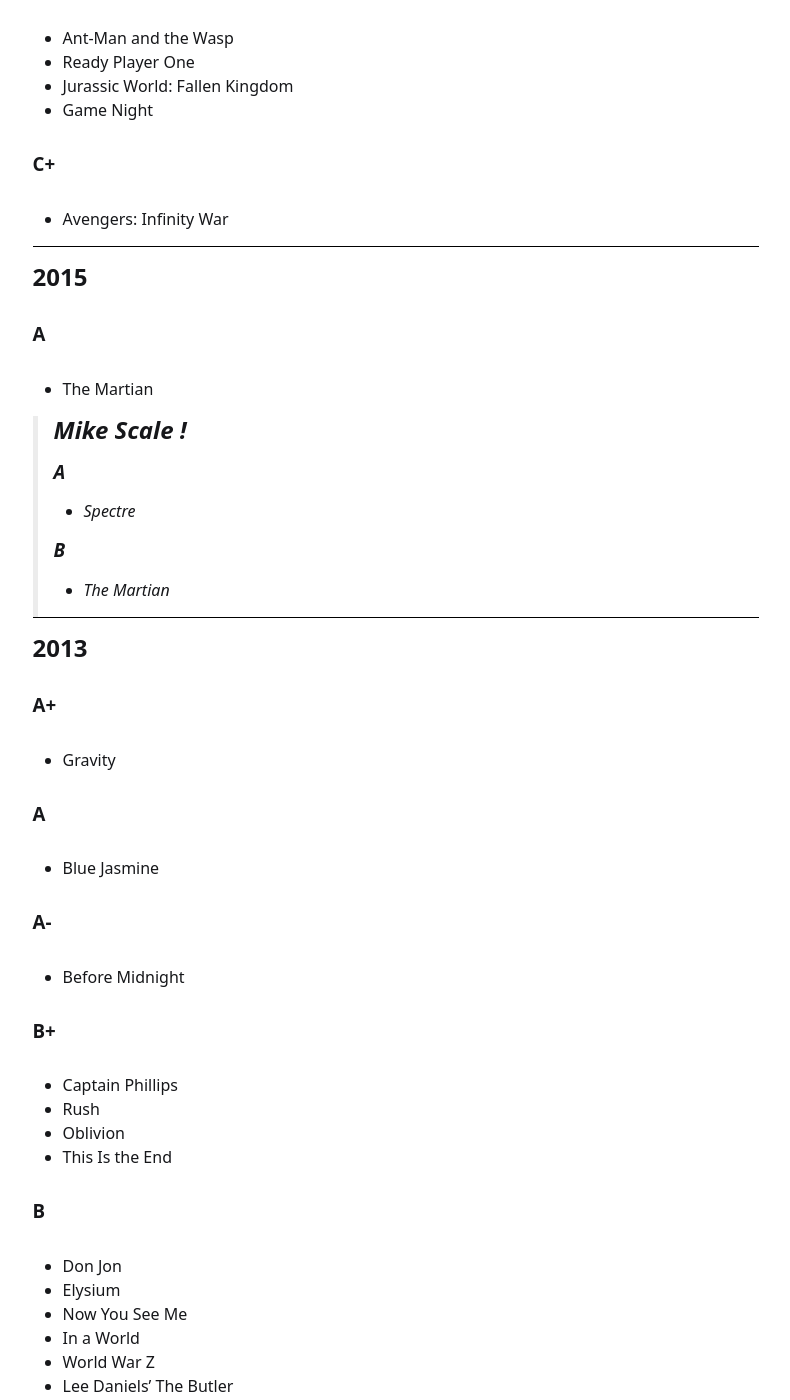
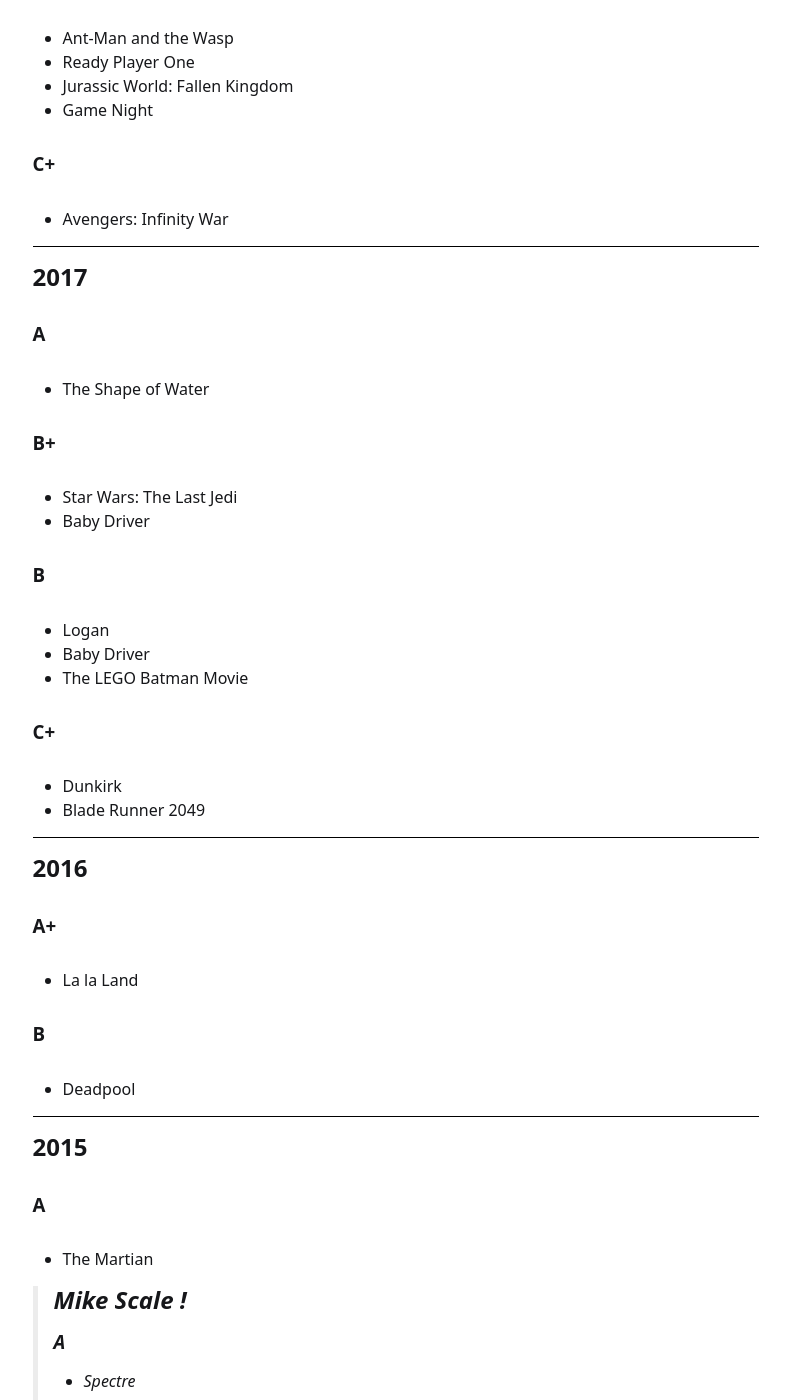
Before and after one commit to casagou/joa, a Jekyll site: the page built from _pages/movies.md, in a window 1280 px wide and 1400 px high, scrolled down 2580 px. Shown: the whole window, without its empty margins (329-1119 px from the left). Built offline with Jekyll 4.4.1, drawn with Linux system fonts in a browser that asks for light colours.

Commit message:
Update movies.md

```diff
--- a/_pages/movies.md
+++ b/_pages/movies.md
@@ -93,6 +93,36 @@ Here are the movies I've watched and reviewed the past few years – it’s a wo
 
 ### C+
 * Avengers: Infinity War
+
+----
+
+## 2017
+
+### A
+* The Shape of Water
+
+### B+
+* Star Wars: The Last Jedi
+* Baby Driver
+
+### B
+* Logan
+* Baby Driver
+* The LEGO Batman Movie
+
+### C+
+* Dunkirk
+* Blade Runner 2049
+
+----
+
+## 2016
+
+### A+
+* La la Land
+
+### B
+* Deadpool
 
 ----
 
```
